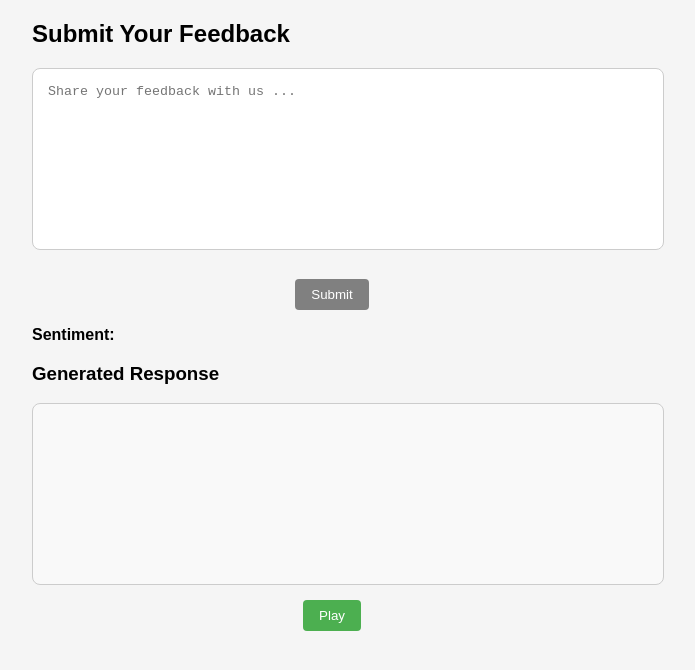
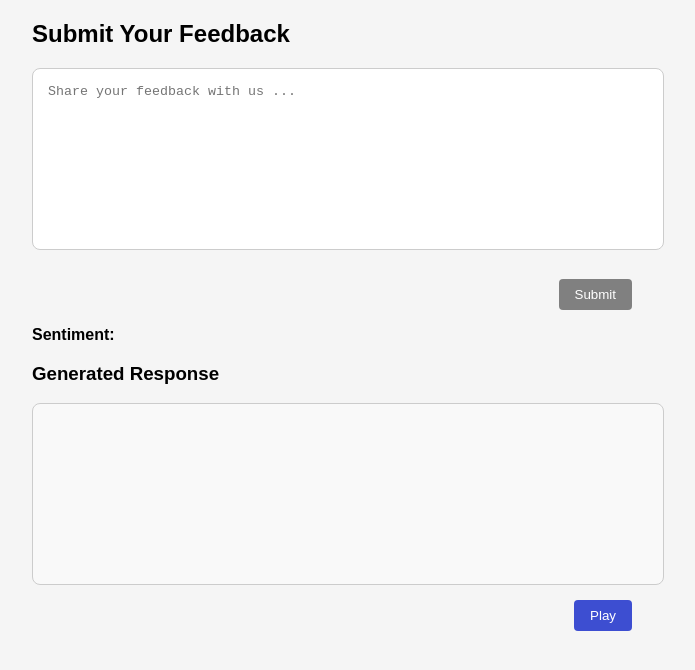
Before and after one commit to soroush-04/azure-ai-sentiment, a React (Create React App) app in the folder frontend/: page / in a window 1280 px wide. Shown: the top 670 px of the page, without its empty margins (308-1003 px from the left). Built offline with nearby package versions, Linux system fonts and the light colour scheme.

Commit message:
Modify css styling

```diff
--- a/frontend/src/App.css
+++ b/frontend/src/App.css
@@ -50,30 +50,36 @@ body {
   /* margin: 20px 0; */
 }
 
-button, .play-button {
+/* button, .play-button, .download-button {
+  padding: 8px 16px;
+  cursor: pointer;
+  border-radius: 4px;
+} */
+
+button {
+  background-color: #3d4ed1;
+  color: white;
+  border: none;
+  transition: background-color 0.2s ease-in-out;
   padding: 8px 16px;
   cursor: pointer;
   border-radius: 4px;
 }
 
-button {
-  background-color: #4CAF50;
-  color: white;
-  border: none;
-}
-
 button:disabled {
   background-color: grey;
+  cursor: not-allowed;
 }
 
 button:hover {
-  background-color: #45a049;
+  background-color: #2e3ba3;
 }
 
 .button-container {
   display: flex;
-  justify-content: center;
+  justify-content: right;
   margin-top: 10px;
+  gap: 10px;
 }
 
 .error-message {
--- a/frontend/src/App.js
+++ b/frontend/src/App.js
@@ -105,6 +105,9 @@ function App() {
             <button disabled={audio} className="play-button" onClick={handlePlay}>
               Play
             </button>
+            {/* <button disabled={audio} className="download-button">
+              Download
+            </button> */}
           </div>
         </div>
       )}
```
